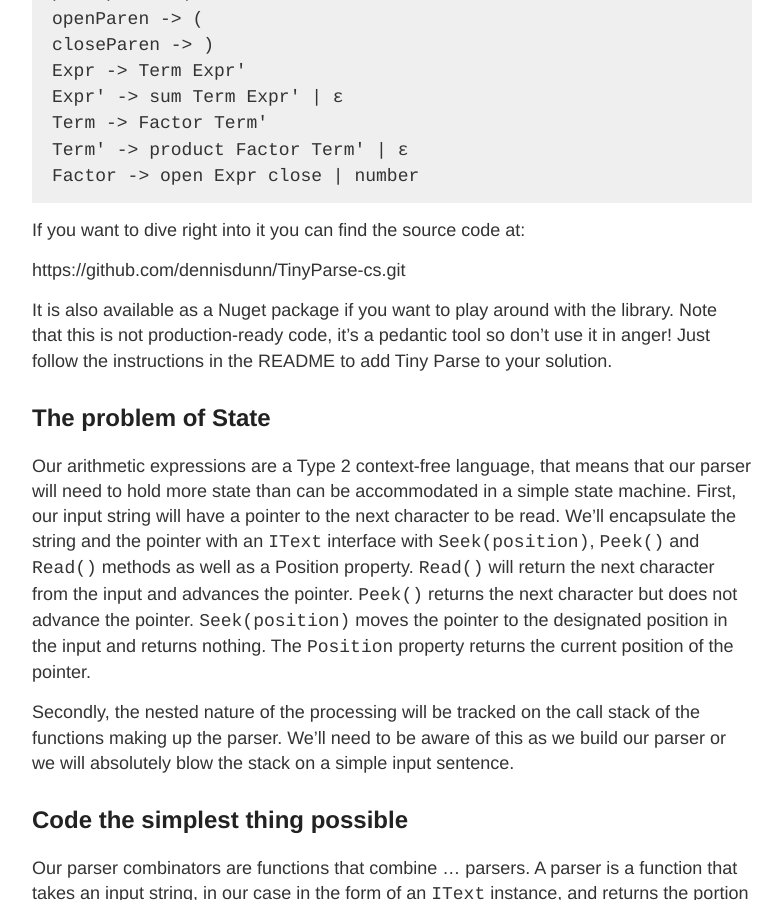
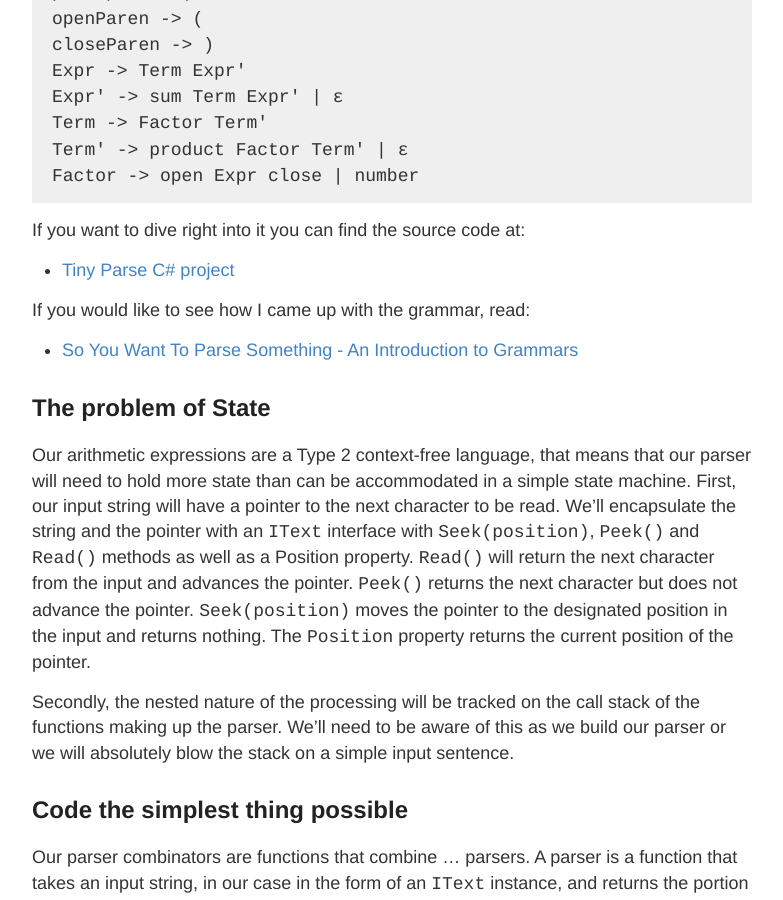
Before and after one commit to dennisdunn/dennisdunn.github.io, a Jekyll site: the page built from _posts/2022-05-01-practical-parsing-with-parser-combinators.md, in a window 1280 px wide and 900 px high, scrolled down 909 px. Shown: the whole window, without its empty margins (248-1031 px from the left). Built offline with Jekyll 4.4.1, drawn with Linux system fonts in a browser that asks for light colours.

Commit message:
Removed some cruft. Added excerpt.

```diff
--- a/_posts/2022-05-01-practical-parsing-with-parser-combinators.md
+++ b/_posts/2022-05-01-practical-parsing-with-parser-combinators.md
@@ -35,9 +35,11 @@ Factor -> open Expr close | number
 
 If you want to dive right into it you can find the source code at:
 
-https://github.com/dennisdunn/TinyParse-cs.git
+- [Tiny Parse C# project](https://github.com/dennisdunn/TinyParse-cs.git)
 
-It is also available as a Nuget package if you want to play around with the library. Note that this is not production-ready code, it's a pedantic tool so don't use it in anger! Just follow the instructions in the README to add Tiny Parse to your solution.
+If you would like to see how I came up with the grammar, read:
+
+- [So You Want To Parse Something - An Introduction to Grammars](https://dennisdunn.github.io/introduction-to-grammars/)
 
 ## The problem of State
 
```
Also changed, not shown: _posts/2022-04-01-introduction-to-grammars.md (+1 -1 lines).
